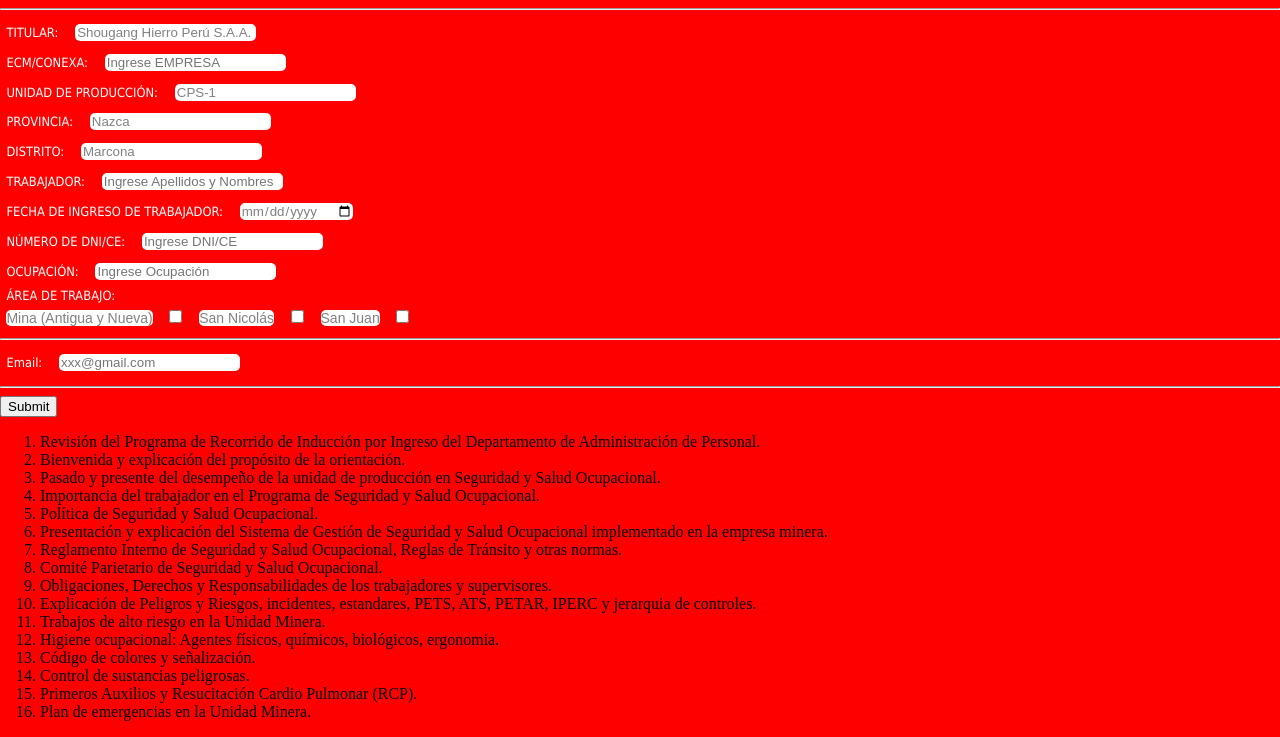
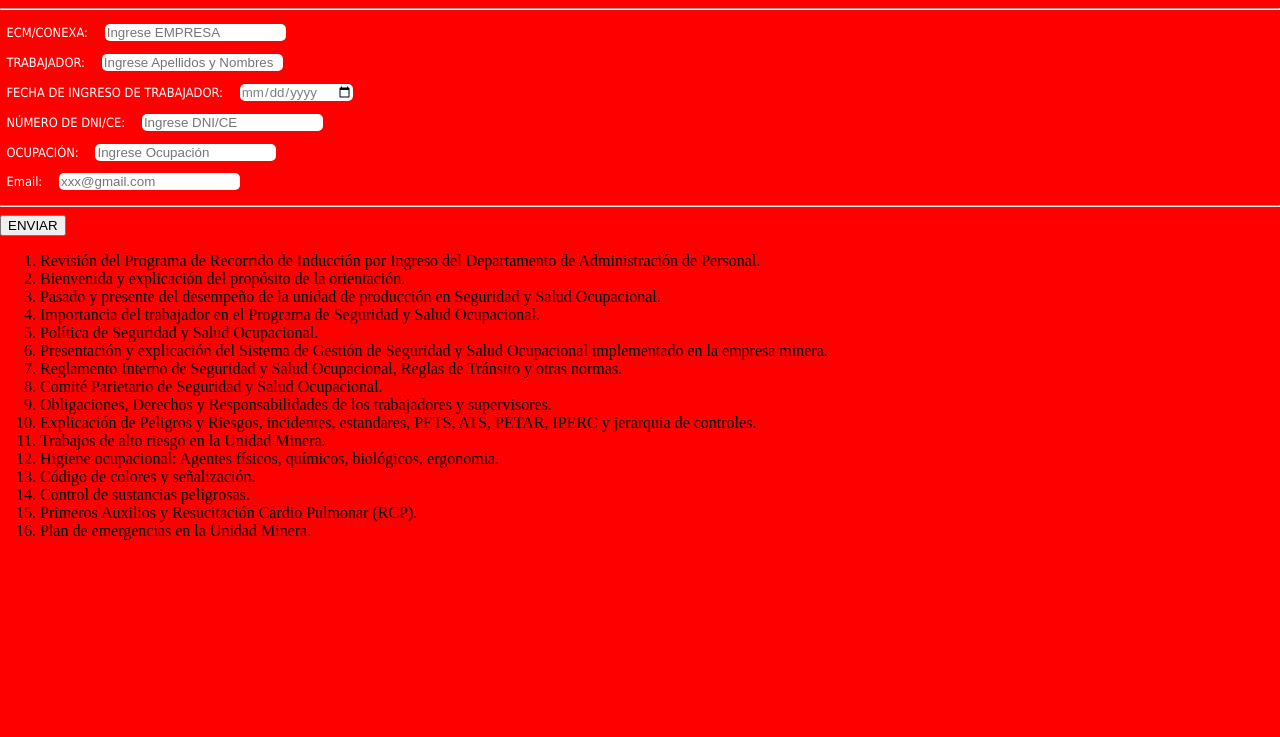
Before and after one commit to j20madariaga-ctrl/Anexo4_Visitas, a plain HTML site: page index.html in a window 1280 px wide. Shown: the part 99-836 px from the top of the page. After the commit the page ends 800 px from the top, so only its background shows below. Drawn offline with Linux system fonts and the light colour scheme.

Commit message:
funcion var

```diff
--- a/index.html
+++ b/index.html
@@ -15,48 +15,122 @@
     </div>
     <hr>
     <!-- FORMULARIO PARA INDUCCIÓN VISITA -->
-    <form class="DATOS_VISITA">
+    <form action="DATOS_VISITA_FORMULARIO" name="formulario" method="get" class="DATOS_VISITA">
+    <!--
         <label class="DATOS_VISITA_LABEL" for="Titular_">TITULAR:</label>
-        <input class="DATOS_VISITA_INPUT" type="text" id="Titular_" name="_text" value="Shougang Hierro Perú S.A.A." readonly/>
+        <input class="DATOS_VISITA_INPUT" type="text" id="Titular_" name="Titular_text" value="Shougang Hierro Perú S.A.A." readonly/>
         <br>
+    -->
         <label class="DATOS_VISITA_LABEL" for="ECM/Conexa_">ECM/CONEXA:</label>
-        <input class="DATOS_VISITA_INPUT" type="text" id="ECM/Conexa_" name="ECM/Conexa_text" placeholder="Ingrese EMPRESA" minlength="5" required/>
+        <input class="DATOS_VISITA_INPUT" type="text" id="ECM_Conexa_" name="ECM_Conexa_text" placeholder="Ingrese EMPRESA" maxlength="15" required/>
         <br>
+    <!--
         <label class="DATOS_VISITA_LABEL" for="Unidad Producción_">UNIDAD DE PRODUCCIÓN:</label>
-        <input class="DATOS_VISITA_INPUT" type="text" id="Unidad Producción_" name="_text" value="CPS-1" readonly/>
+        <input class="DATOS_VISITA_INPUT" type="text" id="Unidad Producción_" name="Unidad_text" value="CPS-1" readonly/>
         <br>
         <label class="DATOS_VISITA_LABEL" for="Provincia_">PROVINCIA:</label>
-        <input class="DATOS_VISITA_INPUT" type="text" id="Provincia_" name="_text" value="Nazca" readonly/>
+        <input class="DATOS_VISITA_INPUT" type="text" id="Provincia_" name="Provincia_text" value="Nazca" readonly/>
         <br>
         <label class="DATOS_VISITA_LABEL" for="Distrito_">DISTRITO:</label>
-        <input class="DATOS_VISITA_INPUT" type="text" id="Distrito_" name="_text" value="Marcona" readonly/>
+        <input class="DATOS_VISITA_INPUT" type="text" id="Distrito_" name="Distrito_text" value="Marcona" readonly/>
         <br>
+    -->
         <label class="DATOS_VISITA_LABEL" for="Trabajador_">TRABAJADOR:</label>
-        <input class="DATOS_VISITA_INPUT" type="text" id="Trabajador_" name="Trabajador_text" placeholder="Ingrese Apellidos y Nombres" required/>
+        <input class="DATOS_VISITA_INPUT" type="text" id="Trabajador_" name="Trabajador_text" placeholder="Ingrese Apellidos y Nombres" maxlength="30" required/>
         <br>
-        <label class="DATOS_VISITA_LABEL" for="Fecha ingreso_">FECHA DE INGRESO DE TRABAJADOR:</label>
-        <input class="DATOS_VISITA_INPUT" type="date" id="Fecha ingreso_" name="Fecha ingreso_date" placeholder="Día/Mes/Año" required/>
+        <label class="DATOS_VISITA_LABEL" for="Fecha_ingreso_">FECHA DE INGRESO DE TRABAJADOR:</label>
+        <input class="DATOS_VISITA_INPUT" type="date" id="Fecha_ingreso_" name="Fecha_ingreso_date" placeholder="Día/Mes/Año" required/>
         <br>
-        <label class="DATOS_VISITA_LABEL" for="Nro DNI/CE_">NÚMERO DE DNI/CE:</label>
-        <input class="DATOS_VISITA_INPUT" type="number" id="Nro DNI/CE_" name="DNI/CE_number" placeholder="Ingrese DNI/CE" required/>
+        <label class="DATOS_VISITA_LABEL" for="Nro_DNI_CE_">NÚMERO DE DNI/CE:</label>
+        <input class="DATOS_VISITA_INPUT" type="number" id="Nro_DNI_CE_" name="DNI_CE_number" placeholder="Ingrese DNI/CE" maxlength="8" required/>
         <br>
         <label class="DATOS_VISITA_LABEL" for="Ocupación_">OCUPACIÓN:</label>
-        <input class="DATOS_VISITA_INPUT" type="text" id="Ocupación_" name="Ocupacion_time" placeholder="Ingrese Ocupación" required/>
+        <input class="DATOS_VISITA_INPUT" type="text" id="Ocupación_" name="Ocupacion_Text" placeholder="Ingrese Ocupación" maxlength="25" required/>
         <br>
+    <!--
         <label class="DATOS_VISITA_LABEL ">  ÁREA DE TRABAJO:</label>
         <br>
-        <label class="DATOS_VISITA_INPUT datos_visita_label_input" for="Area Trabajo_1">Mina (Antigua y Nueva)</label>
-        <input class="DATOS_VISITA_INPUT" type="checkbox" id="Area Trabajo_1" name="Area Trabajo_text"/>
+        <label class="DATOS_VISITA_INPUT datos_visita_label_input" for="Area_Trabajo_1">Mina (Antigua y Nueva)</label>
+        <input class="DATOS_VISITA_INPUT" type="checkbox" id="Area_Trabajo_1" name="Area Trabajo_1_check"/>
         <label class="DATOS_VISITA_INPUT datos_visita_label_input" for="Area Trabajo_2">San Nicolás</label>
-        <input class="DATOS_VISITA_INPUT" type="checkbox" id="Area Trabajo_2" name="Area Trabajo_text"/>
+        <input class="DATOS_VISITA_INPUT" type="checkbox" id="Area_Trabajo_2" name="Area Trabajo_2_check"/>
         <label class="DATOS_VISITA_INPUT datos_visita_label_input" for="Area Trabajo_3">San Juan</label>
-        <input class="DATOS_VISITA_INPUT" type="checkbox" id="Area Trabajo_3" name="Area Trabajo_text"/>
+        <input class="DATOS_VISITA_INPUT" type="checkbox" id="Area_Trabajo_3" name="Area_Trabajo_3_check"/>
         <hr>
+    -->
         <label class="DATOS_VISITA_LABEL" for="Email_">Email:</label>
         <input class="DATOS_VISITA_INPUT" type="email" id="Email_" name="Email_email" placeholder="xxx@gmail.com"/>
         <hr>
-        <input type="submit">
+        <input type="submit" id="botone" name="btn" value="ENVIAR">
     </form>
+
+    <script src="js/main.js" ></script>
+
+<!-- jAVASCRIPT
+
+        (function(){
+        var formulario = document.getElementsByName ('formulario')[0],
+            elementos = formulario.elements,
+            boton = document.getElementById(btn);
+
+        var validarECM_Conexa_text = function (e) {
+            if (formulario.ECM_Conexa_text.value == 0){
+                alert("completa campo ECM/CONEXA:");
+                e.preventDefault();
+            }
+        };
+        var validarTrabajador_text = function (e) {
+            if (formulario.Trabajador_text.value == 0){
+                alert("completa campo Trabajador:");
+                e.preventDefault();
+            }
+        };
+        var validarFecha_ingreso_date = function (e) {
+            if (formulario.Fecha_ingreso_date.value == 0){
+                alert("completa campo Fecha de ingreso de Trabajador:");
+                e.preventDefault();
+            }
+        };
+        var validarDNI_CE_number = function (e) {
+            if (formulario.DNI_CE_number.value == 0){
+                alert("completa campo Número de DNI/CE:");
+                e.preventDefault();
+            }
+        };
+        var validarOcupacion_Text = function (e) {
+            if (formulario.Ocupacion_Text.value == 0){
+                alert("completa campo Ocupación:");
+                e.preventDefault();
+            }
+        };
+        var validarOcupacion_Text = function (e) {
+            if (formulario.Ocupacion_Text.value == 0){
+                alert("completa campo Ocupación:");
+                e.preventDefault();
+            }
+        };
+        var validarCheckbox = function (e) {
+            if (formulario.Area_Trabajo_1_check.checked == false ){
+                alert("completa una área de trabajo:");
+                e.preventDefault();
+            }
+        };
+
+    var validar = function(e){
+        validarECM_Conexa_text (e);
+        validarTrabajador_text (e);
+        validarFecha_ingreso_date (e);
+        validarDNI_CE_numbert (e);
+        validarOcupacion_Text (e);
+        validarCheckbox (e);
+    };
+
+    formulario.adddEventListener ("sumit", validar);
+    }())
+    </script>
+
+    -->
+
     <!-- LISTA DE TEMAS DE INDUCCIÓN VISITA -->
         <ol>
             <li>Revisión del Programa de Recorrido de Inducción por Ingreso del Departamento de Administración de Personal.</li>
```
